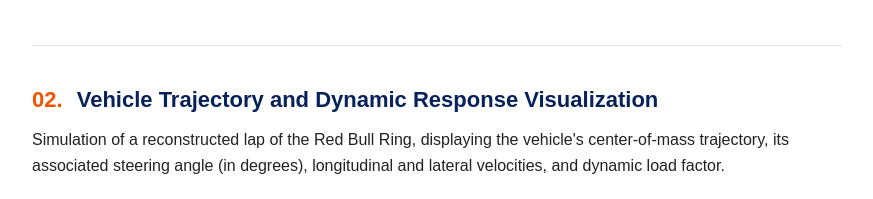
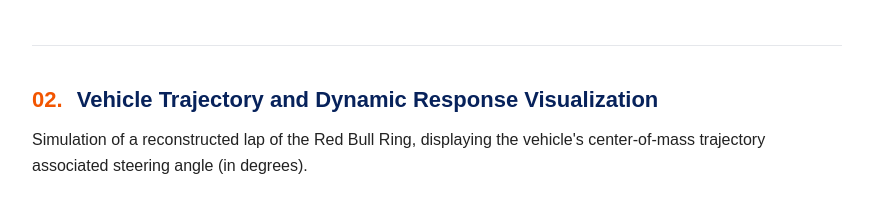
Before and after one commit to MarianaLecor/urucon-results, a plain HTML site: page index.html in a window 1280 px wide. Shown: the part 1224-1423 px from the top of the page, without its empty margins (203-1076 px from the left). Drawn offline with Linux system fonts and the light colour scheme.

Commit message:
Update index.html

```diff
--- a/index.html
+++ b/index.html
@@ -227,9 +227,8 @@
 
             <p>
                 Simulation of a reconstructed lap of the Red Bull Ring,
-                displaying the vehicle's center-of-mass trajectory, its
-                associated steering angle (in degrees), longitudinal and
-                lateral velocities, and dynamic load factor.
+                displaying the vehicle's center-of-mass trajectory
+                associated steering angle (in degrees).
             </p>
 
             <figure class="video-block">
```
